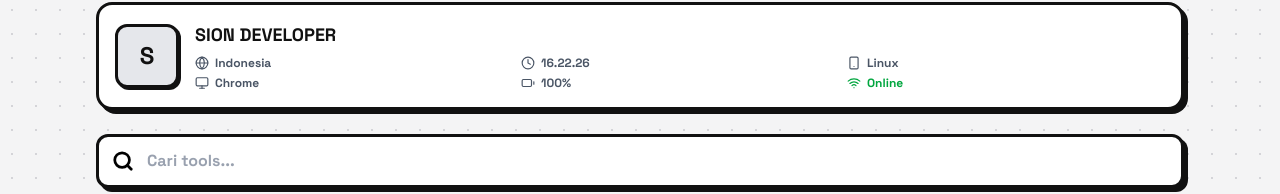
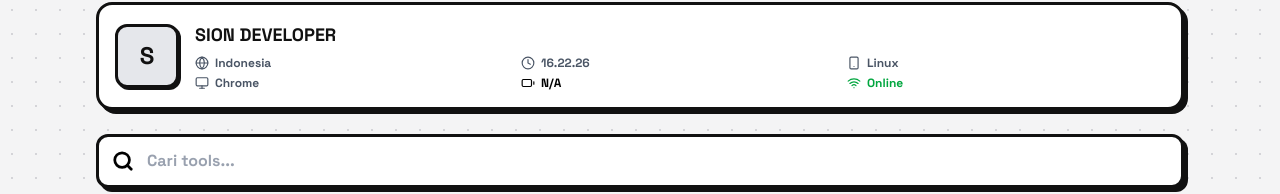
Before and after one commit to sionlimitles-spec/Sion-tool-01, a Next.js app: page / in a window 1280 px wide. Shown: the part 434-628 px from the top of the page. Built offline with nearby package versions, Linux system fonts and the light colour scheme.

Commit message:
Update InfoBar.tsx

```diff
--- a/app/components/InfoBar.tsx
+++ b/app/components/InfoBar.tsx
@@ -1,10 +1,11 @@
 "use client";
 import { useEffect, useState } from "react";
-import { Globe, Smartphone, Clock, Monitor, Battery, Wifi } from "lucide-react";
+import { Globe, Smartphone, Clock, Monitor, Battery, BatteryCharging, Wifi } from "lucide-react";
 
 export default function InfoBar() {
   const [time, setTime] = useState<string>("");
   const [device, setDevice] = useState({ os: "Memuat...", browser: "Memuat..." });
+  const [battery, setBattery] = useState({ level: -1, charging: false });
 
   useEffect(() => {
     // 1. Logika Jam
@@ -32,18 +33,32 @@ export default function InfoBar() {
 
     setDevice({ os, browser });
 
+    // 3. Logika Baterai Real-time
+    if ('getBattery' in navigator) {
+      (navigator as any).getBattery().then((batt: any) => {
+        const updateBattery = () => {
+          setBattery({
+            level: Math.round(batt.level * 100),
+            charging: batt.charging
+          });
+        };
+        updateBattery();
+        // Pantau perubahan baterai secara live
+        batt.addEventListener('levelchange', updateBattery);
+        batt.addEventListener('chargingchange', updateBattery);
+      });
+    }
+
     return () => clearInterval(interval);
   }, []);
 
   return (
     <div className="bg-white border-[3px] border-neo-text rounded-2xl shadow-[4px_4px_0px_0px_#111] p-3 md:p-4 mb-6 flex flex-row items-center gap-4">
 
-      {/* Avatar */}
       <div className="w-12 h-12 md:w-16 md:h-16 border-[3px] border-neo-text rounded-xl bg-gray-200 flex items-center justify-center shrink-0 shadow-[2px_2px_0px_0px_#111]">
         <span className="font-archivo font-extrabold text-xl md:text-2xl">S</span>
       </div>
 
-      {/* Judul & Info */}
       <div className="flex flex-col flex-grow text-left">
         <h2 className="font-archivo font-extrabold text-sm md:text-lg uppercase mb-1.5">
           Sion Developer
@@ -53,7 +68,13 @@ export default function InfoBar() {
           <div className="flex items-center gap-1.5"><Clock size={12} className="md:w-3.5 md:h-3.5" /> {time || "--:--"}</div>
           <div className="flex items-center gap-1.5"><Smartphone size={12} className="md:w-3.5 md:h-3.5" /> {device.os}</div>
           <div className="flex items-center gap-1.5"><Monitor size={12} className="md:w-3.5 md:h-3.5" /> {device.browser}</div>
-          <div className="flex items-center gap-1.5"><Battery size={12} className="md:w-3.5 md:h-3.5" /> 100%</div>
+
+          {/* Baterai Live */}
+          <div className="flex items-center gap-1.5 text-black">
+            {battery.charging ? <BatteryCharging size={14} className="text-green-500" /> : <Battery size={14} />}
+            {battery.level !== -1 ? `${battery.level}%` : 'N/A'}
+          </div>
+
           <div className="flex items-center gap-1.5 text-green-600"><Wifi size={12} className="md:w-3.5 md:h-3.5" /> Online</div>
         </div>
       </div>
```
